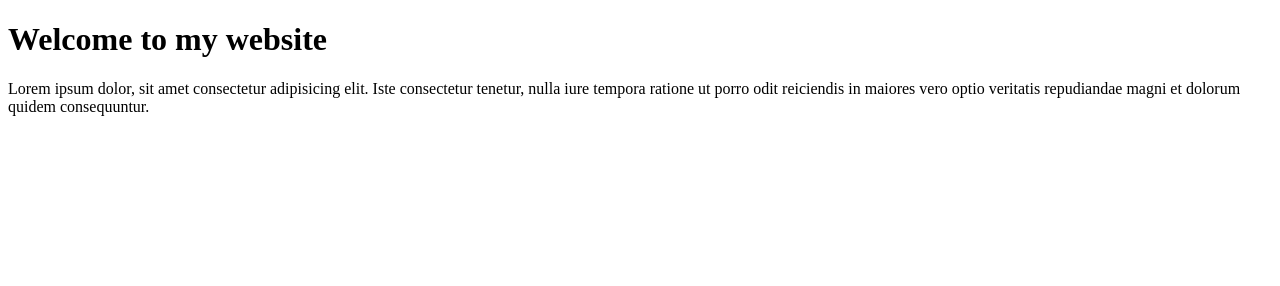
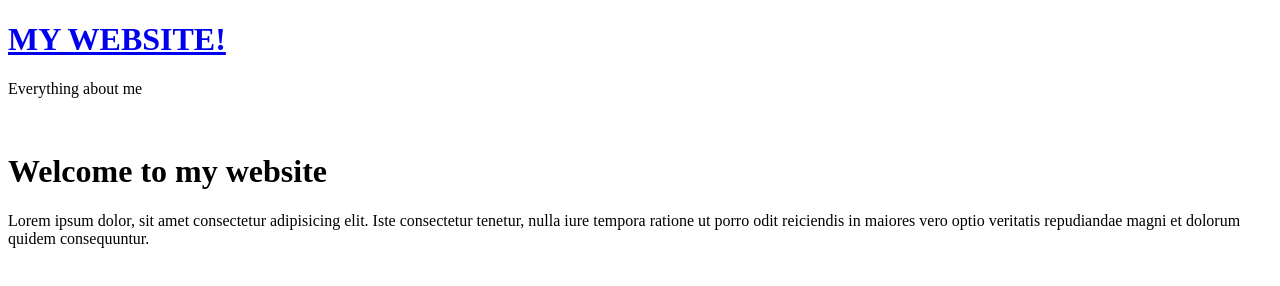
Before and after one commit to ShawnAquino/GITprojs, a plain HTML site: page index.html in a window 1280 px wide. Drawn offline with Linux system fonts and the light colour scheme.

Commit message:
Creation of Header

```diff
--- a/index.html
+++ b/index.html
@@ -7,6 +7,11 @@
     <title>MY WEBSITE</title>
 </head>
 <body>
+    <h1><a href="#">MY WEBSITE!</a></h1>
+    <p>Everything about me</p>
+    <br />
+
+
     <h1>Welcome to my website</h1>
     <p>Lorem ipsum dolor, sit amet consectetur adipisicing elit. Iste consectetur tenetur, nulla iure tempora ratione ut porro odit reiciendis in maiores vero optio veritatis repudiandae magni et dolorum quidem consequuntur.</p>
 
```
